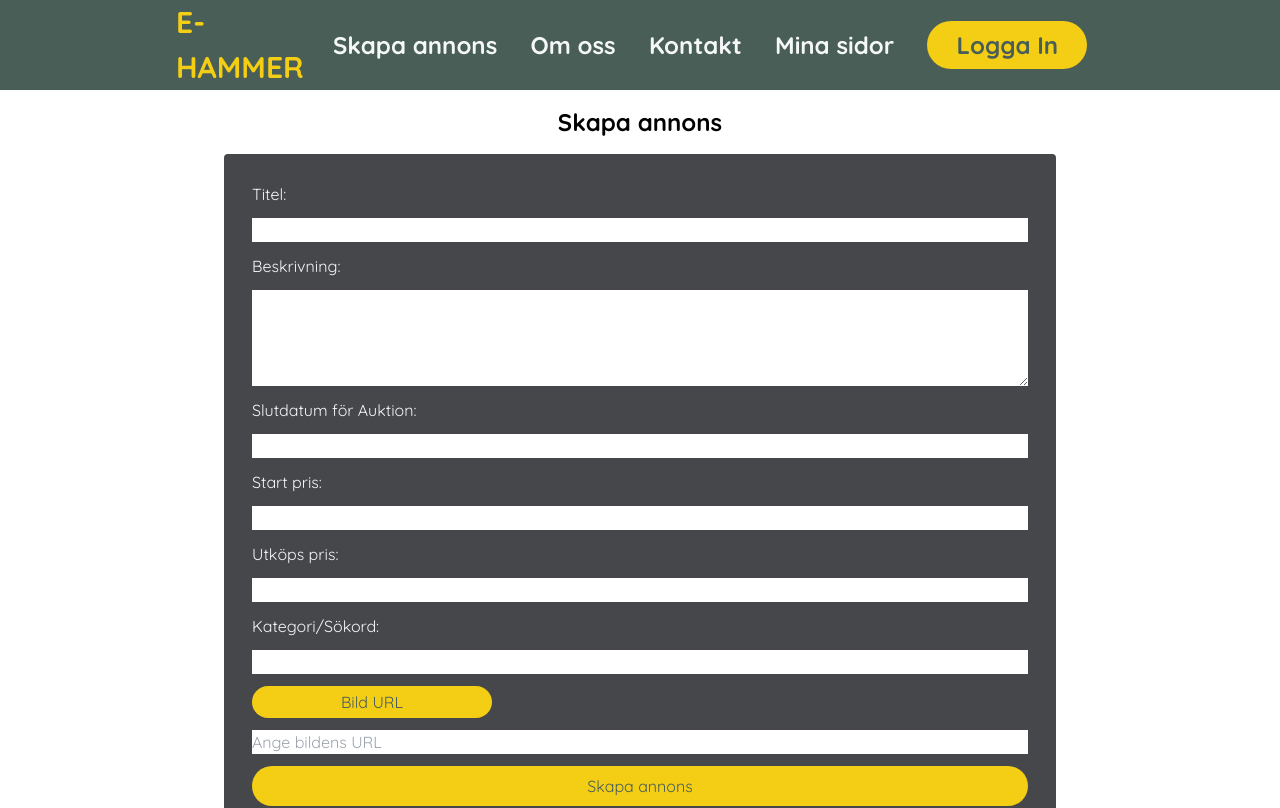
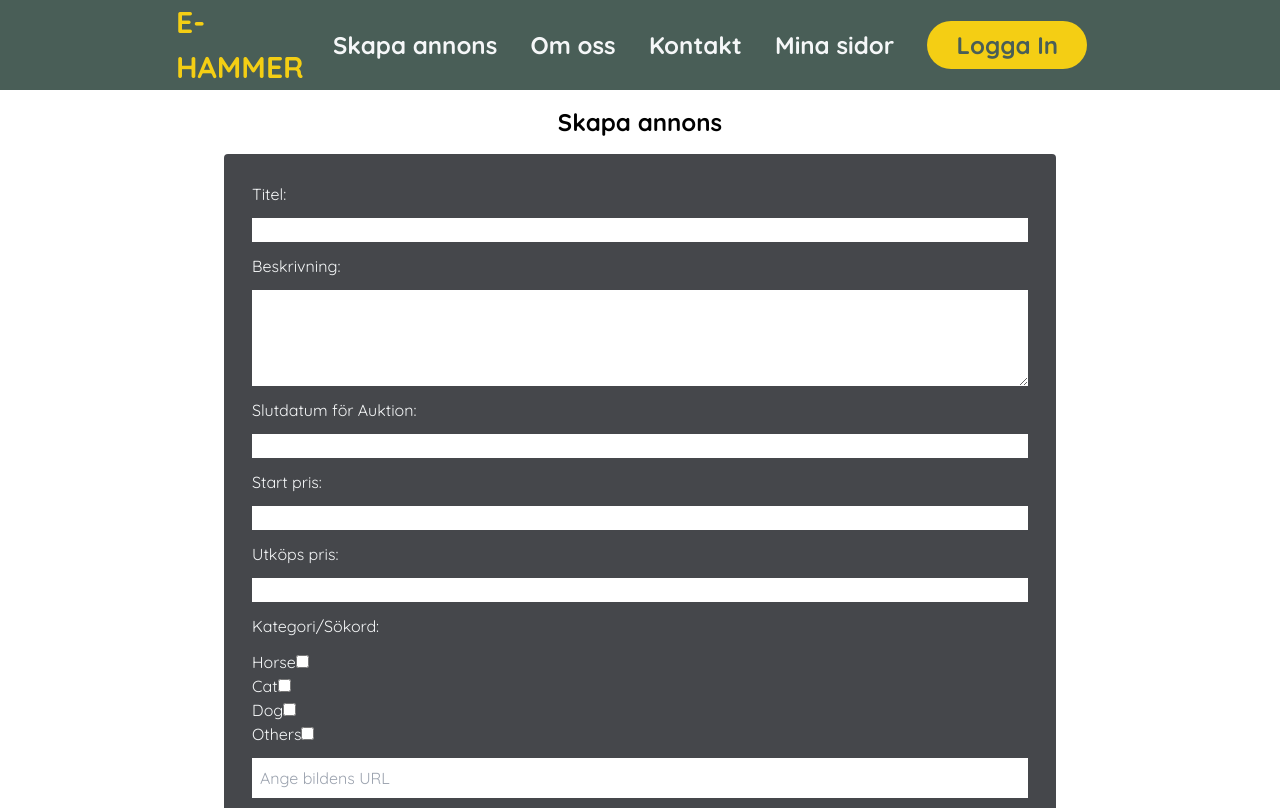
Before and after one commit to EddieMollerstrom/Online-Auktion-Grupp-5, a React (Vite) app in the folder client/: page /Auktionpage in a window 1280 px wide. Shown: the top 808 px of the page. Built offline with nearby package versions, Linux system fonts and the light colour scheme.

Commit message:
Delete project files and dependencies
This commit deletes various project files and dependencies, including:

- ESLint configuration (.eslintrc.cjs)
- Database JSON file (db.json)
- Index HTML

```diff
--- a/client/db.json
+++ b/client/db.json
@@ -53,6 +53,29 @@
       "img": "https://images.pexels.com/photos/3361739/pexels-photo-3361739.jpeg?cs=srgb&dl=pexels-goochie-poochie-grooming-3361739.jpg&fm=jpg"
     }
   ],
+  "animalCategories": [
+    {
+      "id": "1",
+      "name": "Rovdjur"
+
+    },
+    {
+      "id": "2",
+      "name": "Dägdjur"
+
+    },
+    {
+      "id": "3",
+      "name": "Dog"
+
+
+    },
+    {
+      "id": "4",
+      "name": "Other",
+
+    }
+  ],
   "users": [
     {
       "id": "2",
--- a/client/src/pages/Auktionpage.jsx
+++ b/client/src/pages/Auktionpage.jsx
@@ -1,75 +1,67 @@
 import React, { useState } from 'react';
 
 function AuctionForm() {
-
   const [title, setTitle] = useState('');
   const [description, setDescription] = useState('');
   const [endDate, setEndDate] = useState('');
   const [startPrice, setStartPrice] = useState('');
   const [buyoutPrice, setBuyoutPrice] = useState('');
-  const [category, setCategory] = useState('');
+  const [categories, setCategories] = useState([]);
   const [img, setImageURL] = useState('');
 
-
-
+  const handleSubmit = async (event) => {
+    try {
       const formData = {
         title,
         description,
         endDate,
         startPrice,
         buyoutPrice,
-    category,
+        categories,
         img,
       };
 
-
-  const handleSubmit = async (event) => {
-
-    try {
       const response = await fetch(`/api/products`, {
         method: "POST",
         headers: { "Content-Type": "application/json" },
         body: JSON.stringify(formData)
-      })
+      });
 
       if (response.ok) {
-        const result = await response.json()
+        const result = await response.json();
         console.log(result);
         window.location.reload();
-
-
       } else {
         console.log('statuskod:', response);
-
-
       }
-
     } catch (error) {
       console.error('Något gick fel:', error);
     }
 
-
-
-
-
-
     event.preventDefault();
-
-
-
-    console.log('Formulärdata:', formData);
   };
 
+  const animalCategories = [
+    { category: "Horse", tags: "horse" },
+    { category: "Cat", tags: "cat" },
+    { category: "Dog", tags: "dog" },
+    { category: "Others", tags: "others" }
+  ];
 
+  const handleCheckboxChange = (category) => {
+    // Toggle category selection
+    if (categories.includes(category)) {
+      setCategories(categories.filter((cat) => cat !== category));
+    } else {
+      setCategories([...categories, category]);
+    }
+  };
 
   return (
     <div className="flex justify-center min-h-screen p-4">
       <div className="w-8/12">
         <h2 className="text-2xl font-bold text-center mb-4">Skapa annons</h2>
-        <form
-          className="bg-custom-grey rounded flex flex-col p-7 gap-3 text-custom-white annonscontainer"
-          encType="multipart/form-data"
-        >
+        <form className="bg-custom-grey rounded flex flex-col p-7 gap-3 text-custom-white annonscontainer" encType="multipart/form-data">
           <label htmlFor="title">Titel:</label>
           <input
             type="text"
@@ -120,26 +112,28 @@ function AuctionForm() {
             onChange={(event) => setBuyoutPrice(event.target.value)}
           />
 
-          <label htmlFor="category">Kategori/Sökord:</label>
+          <label>Kategori/Sökord:</label>
+          <div>
+            {animalCategories.map((animal, index) => (
+              <div key={index}>
+                <label htmlFor={animal.tag}>{animal.category}</label>
                 <input
-            type="text"
-            id="category"
+                  type="checkbox"
+                  id={animal.tag}
                   name="category"
-            className="text-black"
-            value={category}
-            onChange={(event) => setCategory(event.target.value)}
+                  value={animal.category}
+                  checked={categories.includes(animal.category)}
+                  onChange={() => handleCheckboxChange(animal.category)}
                 />
-          <label
-            htmlFor="imageURL"
-            className="bg-custom-yellow h-8 w-60 flex justify-center items-center rounded-full text-custom-green cursor-pointer"
-          >
-            Bild URL
-          </label>
+              </div>
+            ))}
+          </div>
+
           <input
             type="text"
             id="img"
             name="img"
-            className="text-black"
+            className="text-black, p-2"
             placeholder="Ange bildens URL"
             value={img}
             onChange={(event) => setImageURL(event.target.value)}
@@ -155,7 +149,6 @@ function AuctionForm() {
       </div>
     </div>
   );
-
 }
 
 export default AuctionForm;
```
Lines whose indentation alone changed are shown as unchanged.
